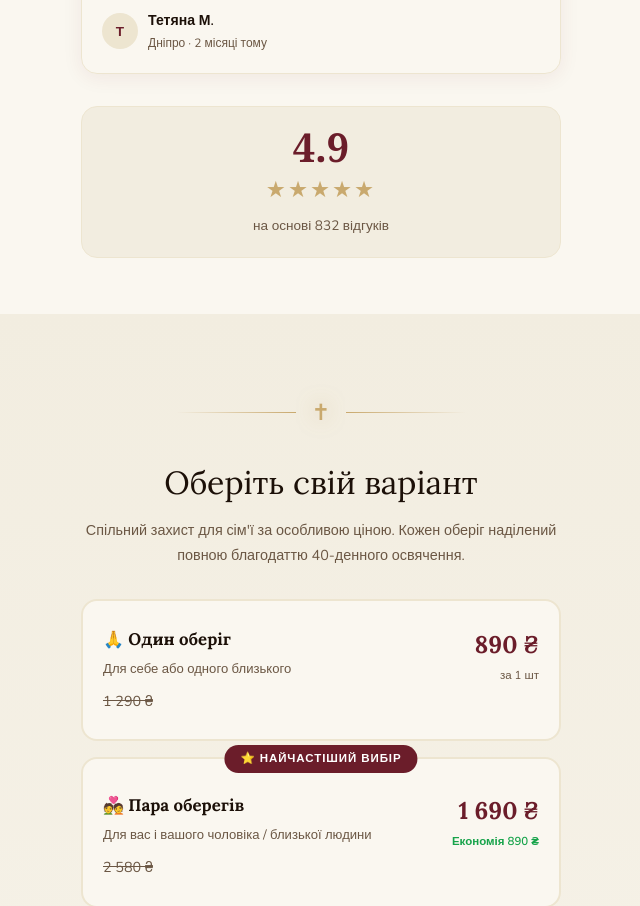
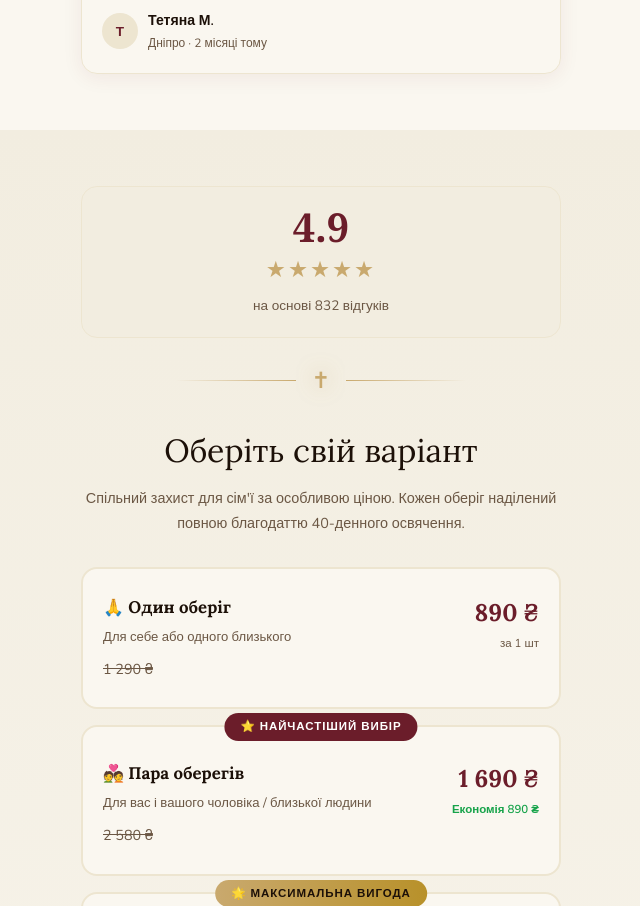
Before and after one commit to bborkanyuk-rgb/grace-heritage, a plain HTML site: page index.html in a window 1280 px wide. Shown: the part 8581-9487 px from the top of the page, without its empty margins (319-959 px from the left). Drawn offline with nearby package versions, Linux system fonts and the light colour scheme; a web font is replaced by a local one.

Commit message:
Move star rating summary to top of order section for CTA scroll alignment

```diff
--- a/index.html
+++ b/index.html
@@ -945,13 +945,6 @@ height="0" width="0" style="display:none;visibility:hidden"></iframe></noscript>
 
     </div>
 
-    <!-- Star summary -->
-    <div class="mt-8 p-5 rounded-2xl text-center fade-in-up" style="background: var(--parchment-dark); border: 1px solid var(--parchment-mid);">
-      <p class="fell" style="font-size: 2.5rem; color: var(--burgundy); font-weight: 700; line-height: 1;">4.9</p>
-      <div class="stars" style="font-size: 1.4rem; margin: 4px 0;">★★★★★</div>
-      <p style="font-size: 0.85rem; color: var(--ink-light);">на основі 832 відгуків</p>
-    </div>
-
   </div>
 </section>
 
@@ -960,6 +953,13 @@ height="0" width="0" style="display:none;visibility:hidden"></iframe></noscript>
 ═══════════════════════════════════════════ -->
 <section id="order" style="padding: 56px 0; background: linear-gradient(180deg, var(--parchment-dark) 0%, var(--parchment) 100%);">
   <div class="container">
+
+    <!-- Star summary (Moved here to align with CTA scroll target) -->
+    <div class="p-5 rounded-2xl text-center mb-8 fade-in-up" style="background: var(--parchment-dark); border: 1px solid var(--parchment-mid);">
+      <p class="fell" style="font-size: 2.5rem; color: var(--burgundy); font-weight: 700; line-height: 1;">4.9</p>
+      <div class="stars" style="font-size: 1.4rem; margin: 4px 0;">★★★★★</div>
+      <p style="font-size: 0.85rem; color: var(--ink-light);">на основі 832 відгуків</p>
+    </div>
 
     <div class="divider-cross"><span class="glow-cross">✝</span></div>
 
```
